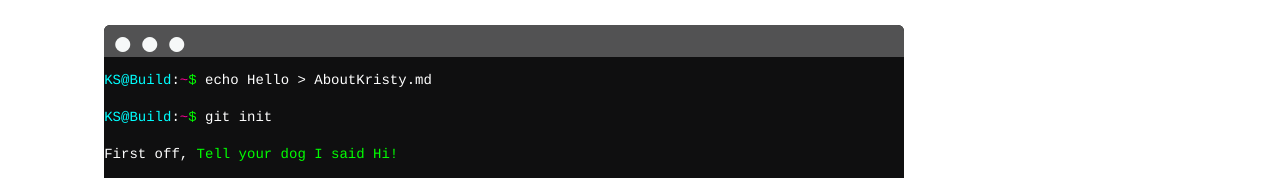
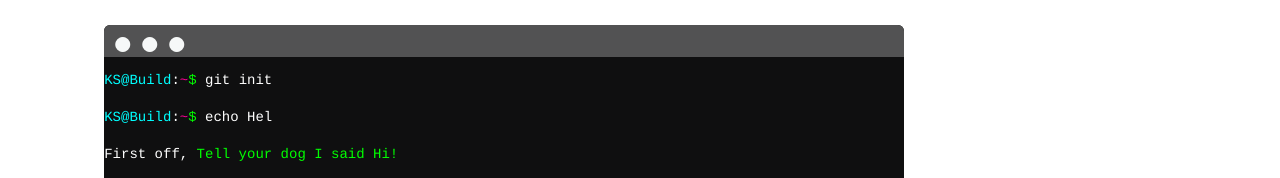
Before and after one commit to Kristy-Stallings/kristystallings.com, an Angular app in the folder portfolio/: page / in a window 1280 px wide. Shown: the part 392-570 px from the top of the page. Built offline with nearby package versions, Linux system fonts and the light colour scheme.

Commit message:
switching up message

```diff
--- a/portfolio/src/app/app.component.css
+++ b/portfolio/src/app/app.component.css
@@ -9,6 +9,14 @@ ul {
     font-family: 'Dosis';
     font-weight: 700;
     font-size: 20px;
+  }
+
+  ul2 {
+    list-style-type: square;
+    font-family: 'Dosis';
+    font-weight: 700;
+    font-size: 20px;
+    color: #00ffff;
   }
 
 
--- a/portfolio/src/app/app.component.html
+++ b/portfolio/src/app/app.component.html
@@ -9,15 +9,13 @@
                     <p>
                         <span id="a">KS@Build</span>:<span id="b">~</span>
                         <span id="c">$</span>
-                        echo Hello > AboutKristy.md<br>
+                        git init<br>
                     </p>
-
                     <p>
                         <span id="a">KS@Build</span>:<span id="b">~</span>
                         <span id="c">$</span>
-                        git init<br>
+                        echo Hello >> AboutKristy.md<br>
                     </p>
-
                     <p>
                         First off,
                         <span id="c">Tell your dog I said Hi!</span>
```
